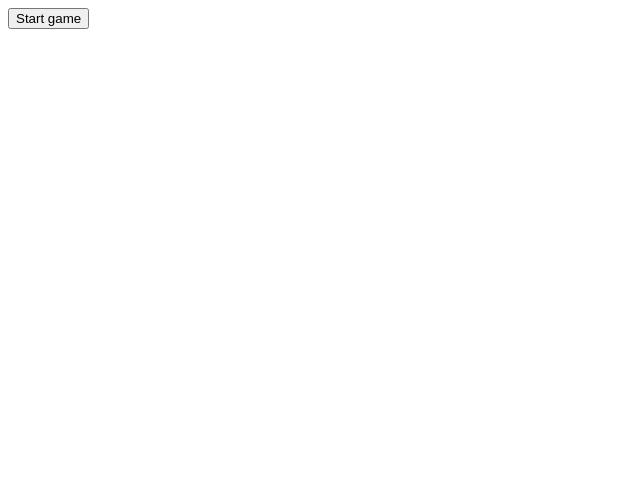
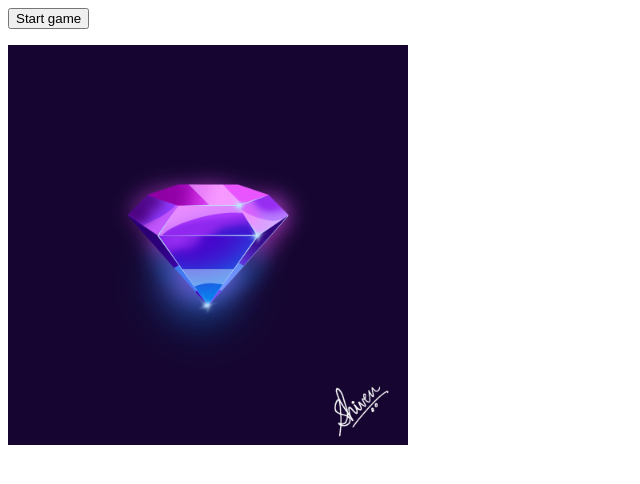
Before and after one commit to Shiven-2007/Calculator, a plain HTML site: page index.html in a window 1280 px wide. Shown: the whole page, without its empty margins (0-640 px from the left). Drawn offline with Linux system fonts and the light colour scheme.

Commit message:
Update index.html

```diff
--- a/index.html
+++ b/index.html
@@ -26,6 +26,7 @@
     <div id="object-1" onclick="workplease()"></div>
     <p id="p1"></p>
     <p id="score"></p>
+    <img src="diamond.png" height="400" width="400">
     <script>
         function timer_1() {
           window.open("landing page.html", "_self");
```
